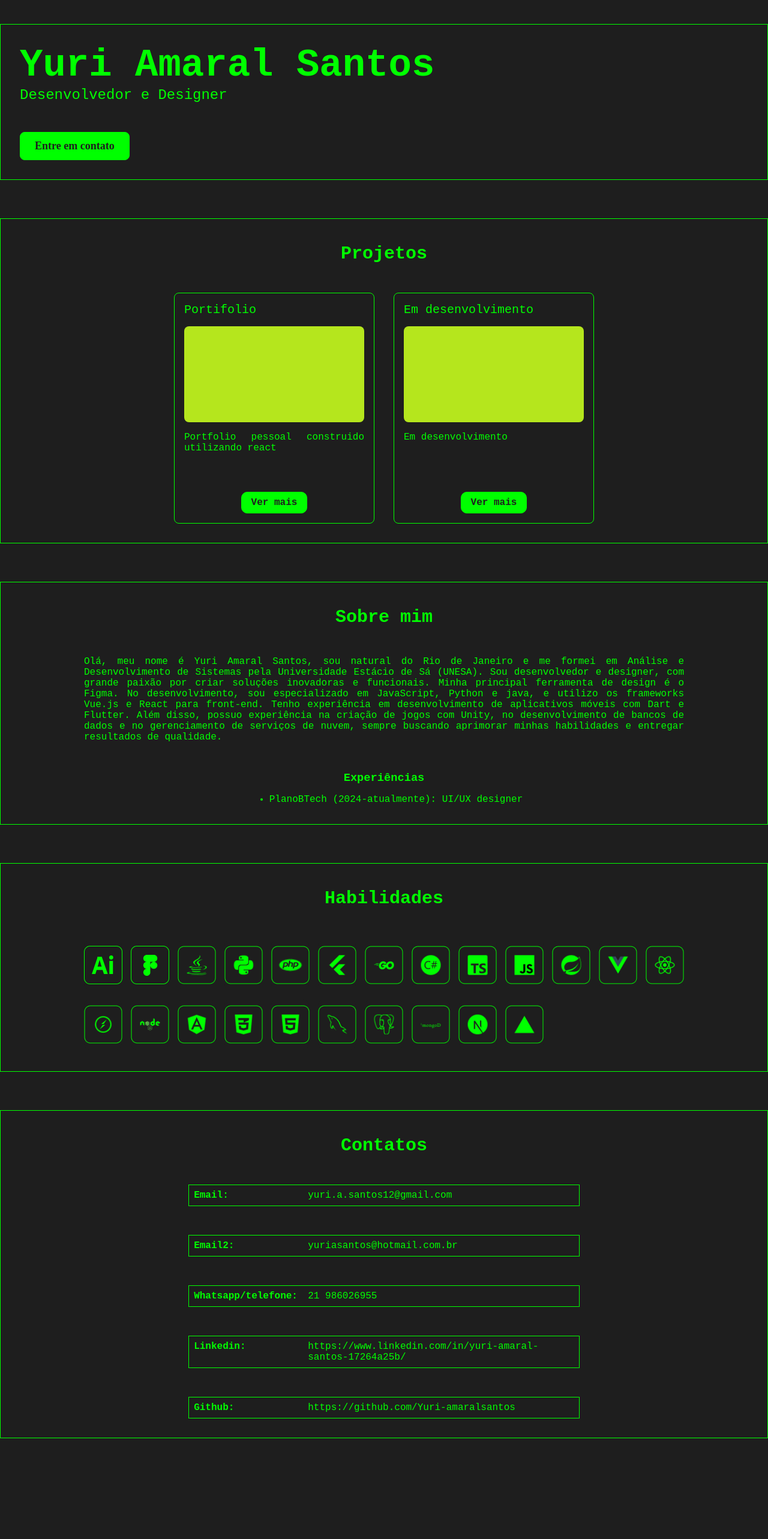
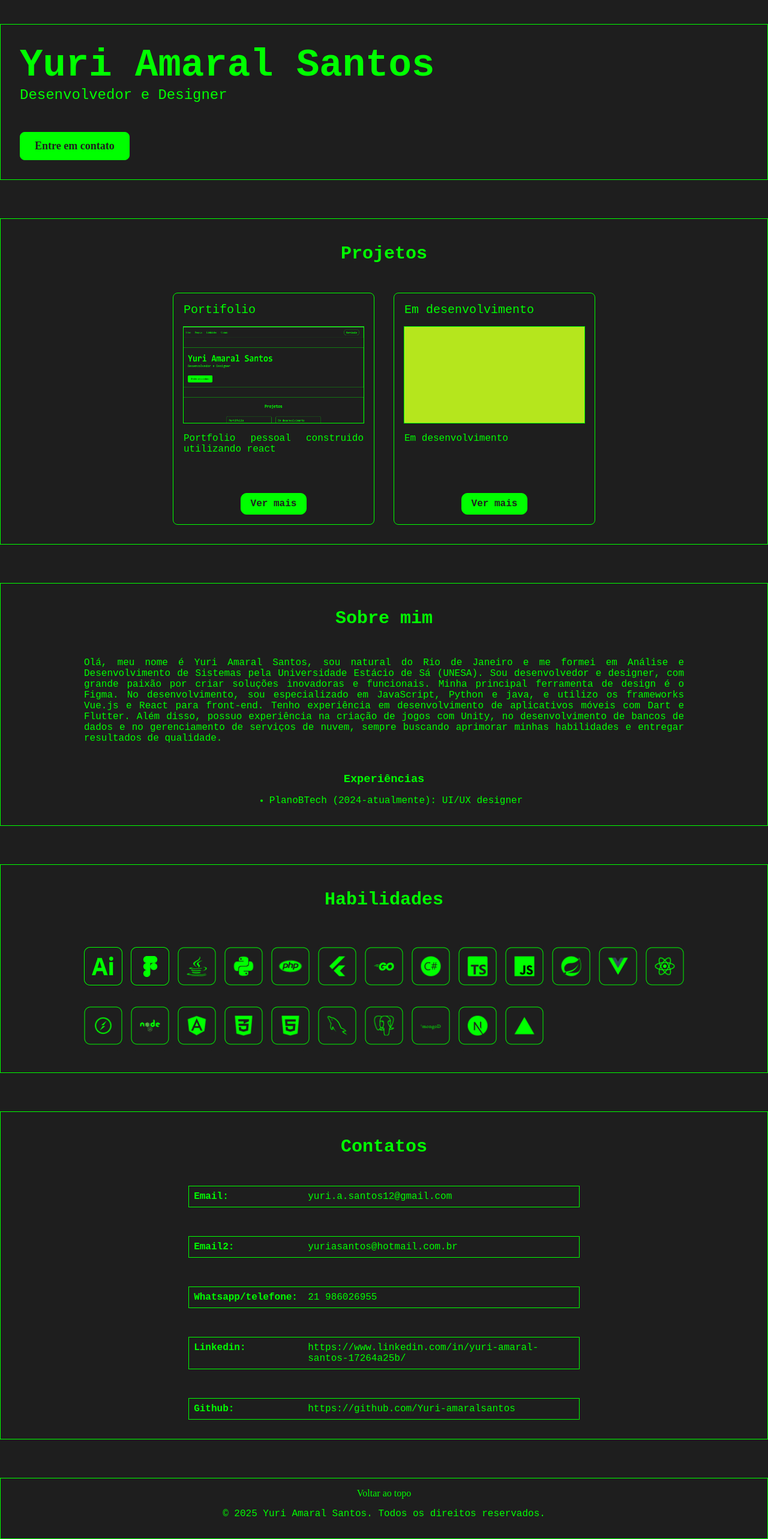
Before and after one commit to grilo-org/20250704_094249_candidato_Yuri-amaralsantos_portfolio-site, a React (Vite) app: page / in a window 1280 px wide. Shown: the part 94-2660 px from the top of the page at 60% size. Before the commit the page ends 2556 px from the top, so only its background shows below. Built offline with nearby package versions, Linux system fonts and the light colour scheme.

Commit message:
update project

```diff
--- a/src/App.jsx
+++ b/src/App.jsx
@@ -17,6 +17,7 @@ function App() {
       <About />
       <Skills />
       <Contacts />
+      <Footer />
     </div>
   );
 }
--- /dev/null
+++ b/src/components/Footer.css
@@ -0,0 +1,5 @@
+footer {
+  border: 1px solid #00ff00;
+  text-align: center;
+  padding: 1rem;
+}
--- a/src/components/Footer.jsx
+++ b/src/components/Footer.jsx
@@ -1,4 +1,5 @@
 import React from "react";
+import "./Footer.css";
 
 const Footer = () => {
   return (
--- a/src/components/Nav.css
+++ b/src/components/Nav.css
@@ -24,7 +24,6 @@ nav div {
   padding: 0.5rem 1rem;
   border-radius: 1rem;
   display: inline-block;
-  text-align: center;
 }
 
 .nav-link-button:hover {
--- a/src/components/ProjectCard.css
+++ b/src/components/ProjectCard.css
@@ -15,7 +15,7 @@
   width: 100%; /* Adjust as needed */
   max-width: 300px;
   height: 160px; /* Limit image size */
-  border-radius: 8px;
+  border: #00ff00 1px solid;
   margin-bottom: 1rem;
 }
 
--- a/src/components/ProjectSection.jsx
+++ b/src/components/ProjectSection.jsx
@@ -1,20 +1,21 @@
 import React from "react";
 import ProjectCard from "./ProjectCard";
 import "./ProjectSection.css"; // Import the CSS file
-import rectangleImage from "../assets/rectangle.png";
+import project1 from "../assets/site1.png";
+import rectangle from "../assets/rectangle.png";
 
 const ProjectsSection = () => {
   const projects = [
     {
       title: "Portifolio",
       description: "Portfolio pessoal construido utilizando react",
-      image: rectangleImage, // Example image URL
-      link: "https://github.com/Yuri-amaralsantos/unityJogoEducativo", // Example link
+      image: project1, // Example image URL
+      link: "https://github.com/Yuri-amaralsantos/portfolio-site", // Example link
     },
     {
       title: "Em desenvolvimento",
       description: "Em desenvolvimento",
-      image: rectangleImage, // Example image URL
+      image: rectangle, // Example image URL
       link: "#development", // Example link
     },
     // Add more projects as needed
```
Also changed, not shown: src/assets/site1.png (added).
